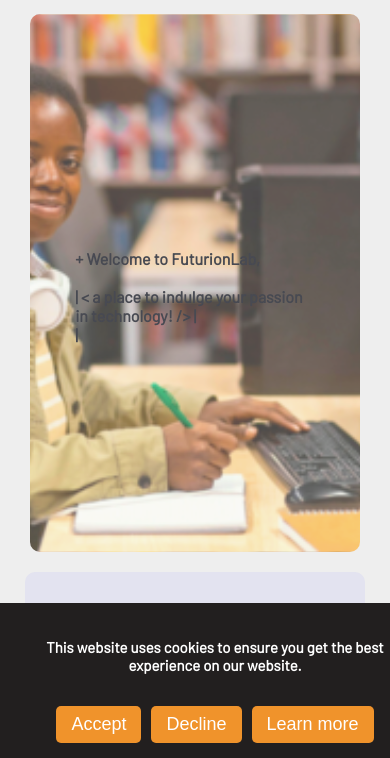
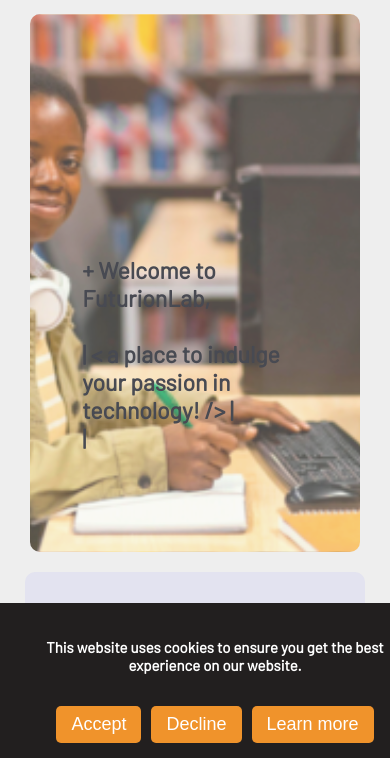
Before and after one commit to louisotieno2001/Futurion, a website: page app/public/index.html in a window 390 px wide. Shown: the part 84-842 px from the top of the page. Drawn offline with Linux system fonts and the light colour scheme.

Commit message:
Updated the home page font size and weight

```diff
--- a/app/public/css/styles.css
+++ b/app/public/css/styles.css
@@ -703,7 +703,8 @@
         margin-right: 10px;
         opacity: 1!important;
         margin-bottom: 25px;
-        font-size: medium;
+        font-size: larger;
+        font-weight: bolder;
     }
 
     .footer{
```
